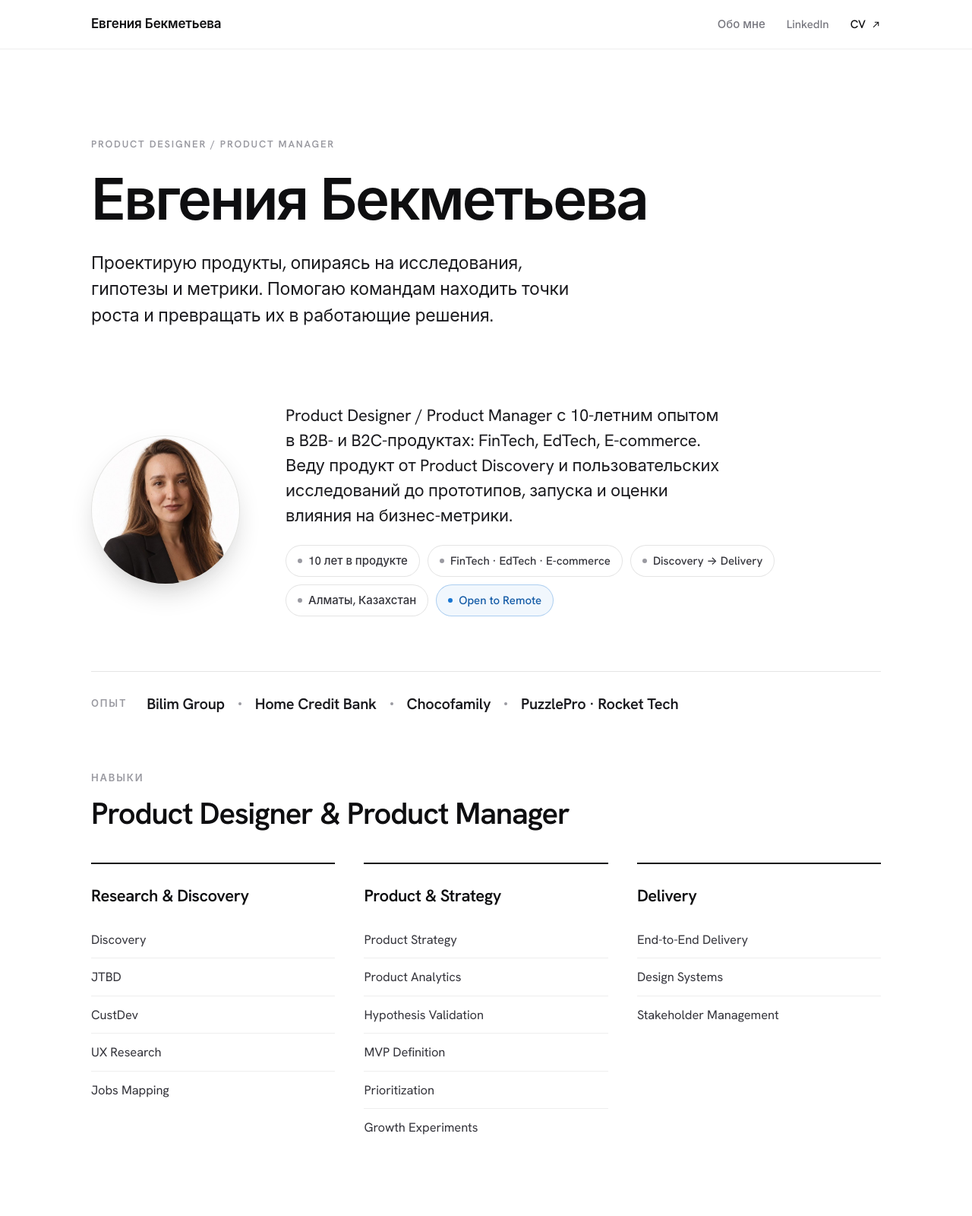
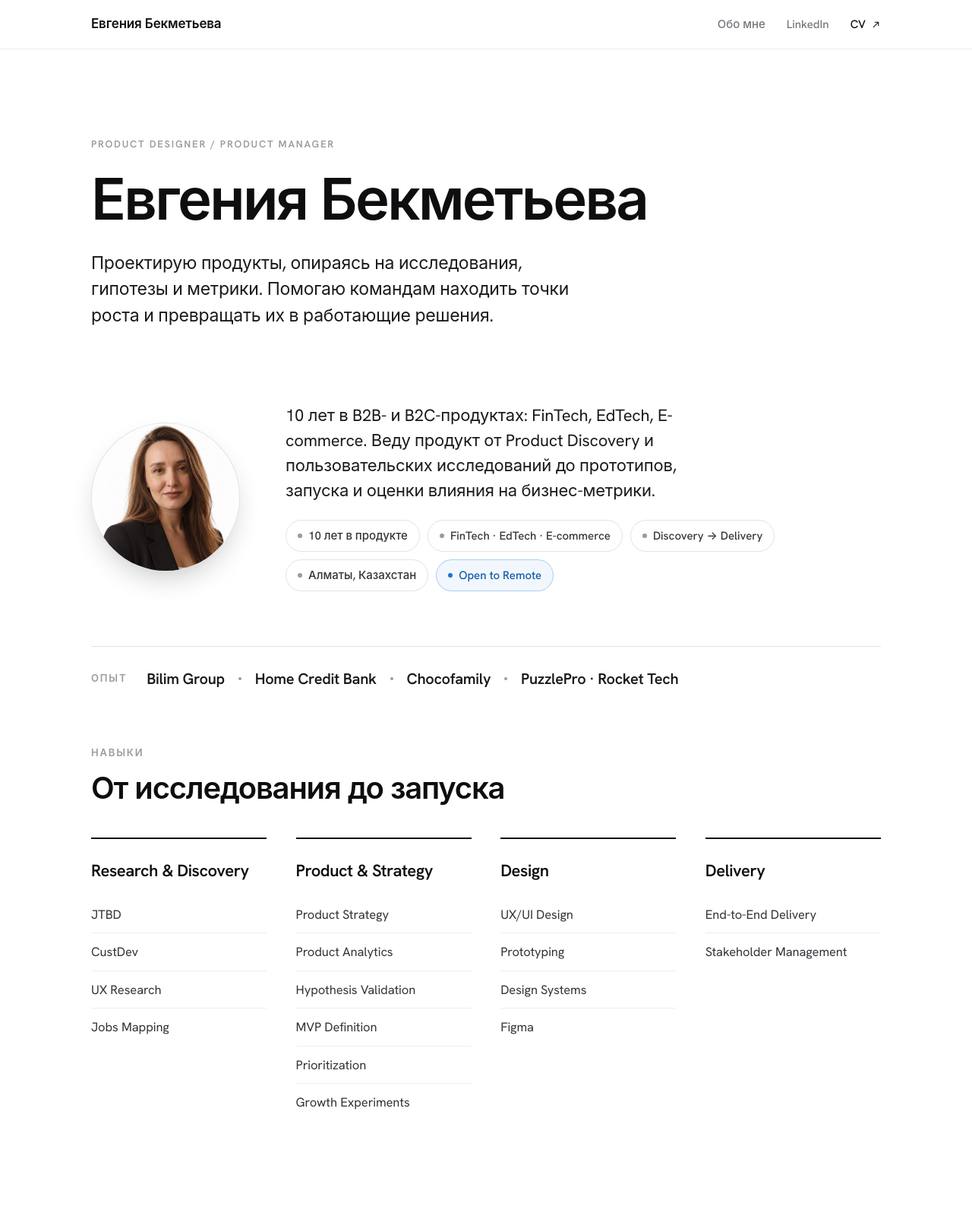
Before and after one commit to JDtools/jddesign-portfolio, a plain HTML site: page index.html in a window 1280 px wide. Shown: the top 1600 px of the page at 76% size. Drawn offline with Linux system fonts and the light colour scheme.

Commit message:
Навыки, формулировки, фавикон

```diff
--- a/index.html
+++ b/index.html
@@ -171,7 +171,8 @@
 
   /* skills */
   .skills{padding-bottom:clamp(56px,8vw,104px);}
-  .skills-grid{display:grid;grid-template-columns:repeat(3,1fr);gap:clamp(20px,3vw,40px);}
+  .skills-grid{display:grid;grid-template-columns:repeat(4,1fr);gap:clamp(20px,3vw,40px);}
+  @media (max-width:1100px) and (min-width:861px){.skills-grid{grid-template-columns:repeat(2,1fr);}}
   .skill-col{padding-top:24px;border-top:2px solid var(--ink);}
   .skill-cat{font-size:clamp(18px,1.9vw,22px);font-weight:600;letter-spacing:-0.02em;color:var(--ink);margin:0 0 16px;}
   .skill-list{display:flex;flex-direction:column;gap:0;}
@@ -224,6 +225,7 @@ ym(110105296, 'init', {ssr:true, webvisor:true, clickmap:true, accurateTrackBoun
 </script>
 <noscript><div><img src="https://mc.yandex.ru/watch/110105296" style="position:absolute; left:-9999px;" alt="" /></div></noscript>
 <!-- /Yandex.Metrika counter -->
+<link rel="icon" type="image/svg+xml" href="favicon.svg">
 </head>
 <body>
 
@@ -251,7 +253,7 @@ ym(110105296, 'init', {ssr:true, webvisor:true, clickmap:true, accurateTrackBoun
         <img src="uploads/evgenia-avatar.png" alt="Евгения Бекметьева" loading="eager" />
       </div>
       <div class="about-body">
-        <p class="lead">Product Designer / Product Manager с 10-летним опытом в B2B- и B2C-продуктах: FinTech, EdTech, E-commerce. Веду продукт от Product Discovery и пользовательских исследований до прототипов, запуска и оценки влияния на бизнес-метрики.</p>
+        <p class="lead">10 лет в B2B- и B2C-продуктах: FinTech, EdTech, E-commerce. Веду продукт от Product Discovery и пользовательских исследований до прототипов, запуска и оценки влияния на бизнес-метрики.</p>
         <div class="facts">
           <span class="fact"><span class="fdot"></span>10 лет в продукте</span>
           <span class="fact"><span class="fdot"></span>FinTech · EdTech · E-commerce</span>
@@ -276,13 +278,12 @@ ym(110105296, 'init', {ssr:true, webvisor:true, clickmap:true, accurateTrackBoun
   <section class="skills wrap">
     <div class="sec-head reveal">
       <div class="eyebrow">Навыки</div>
-      <h2 class="ttl">Product Designer &amp; Product Manager</h2>
+      <h2 class="ttl">От исследования до запуска</h2>
     </div>
     <div class="skills-grid">
       <div class="skill-col reveal">
         <h3 class="skill-cat">Research &amp; Discovery</h3>
         <div class="skill-list">
-          <div class="skill-item">Discovery</div>
           <div class="skill-item">JTBD</div>
           <div class="skill-item">CustDev</div>
           <div class="skill-item">UX Research</div>
@@ -301,10 +302,18 @@ ym(110105296, 'init', {ssr:true, webvisor:true, clickmap:true, accurateTrackBoun
         </div>
       </div>
       <div class="skill-col reveal">
+        <h3 class="skill-cat">Design</h3>
+        <div class="skill-list">
+          <div class="skill-item">UX/UI Design</div>
+          <div class="skill-item">Prototyping</div>
+          <div class="skill-item">Design Systems</div>
+          <div class="skill-item">Figma</div>
+        </div>
+      </div>
+      <div class="skill-col reveal">
         <h3 class="skill-cat">Delivery</h3>
         <div class="skill-list">
           <div class="skill-item">End-to-End Delivery</div>
-          <div class="skill-item">Design Systems</div>
           <div class="skill-item">Stakeholder Management</div>
         </div>
       </div>
@@ -327,7 +336,7 @@ ym(110105296, 'init', {ssr:true, webvisor:true, clickmap:true, accurateTrackBoun
         <div class="case-cap">
           <div class="case-meta">
             <div class="case-title">«Накопи на мечту» — фича, которая учит копить</div>
-            <div class="case-tag">Home Credit Bank<span class="dotsep"></span>Финтех · депозиты<span class="dotsep"></span>2024</div>
+            <div class="case-tag">Home Credit Bank<span class="dotsep"></span>FinTech · депозиты<span class="dotsep"></span>2024</div>
           </div>
           <span class="case-go">Смотреть кейс<span class="arr"></span></span>
         </div>
@@ -336,11 +345,11 @@ ym(110105296, 'init', {ssr:true, webvisor:true, clickmap:true, accurateTrackBoun
       <!-- Live: Smart Nation / Damu -->
       <a class="case-card reveal" href="damu.html">
         <div class="case-media">
-          <img src="uploads/damu.png" alt="Damu — от рисёрча до прототипа CRM для детских центров, SmartNation Damu" loading="lazy" />
+          <img src="uploads/damu.png" alt="Damu — от исследования до прототипа CRM для детских центров, SmartNation Damu" loading="lazy" />
         </div>
         <div class="case-cap">
           <div class="case-meta">
-            <div class="case-title">Damu — от рисёрча до CRM для детских центров</div>
+            <div class="case-title">Damu — от исследования до CRM для детских центров</div>
             <div class="case-tag">SmartNation Damu<span class="dotsep"></span>UX-исследование · прототип<span class="dotsep"></span>2026</div>
           </div>
           <span class="case-go">Смотреть кейс<span class="arr"></span></span>
```
Also changed, not shown: favicon.svg (added).
